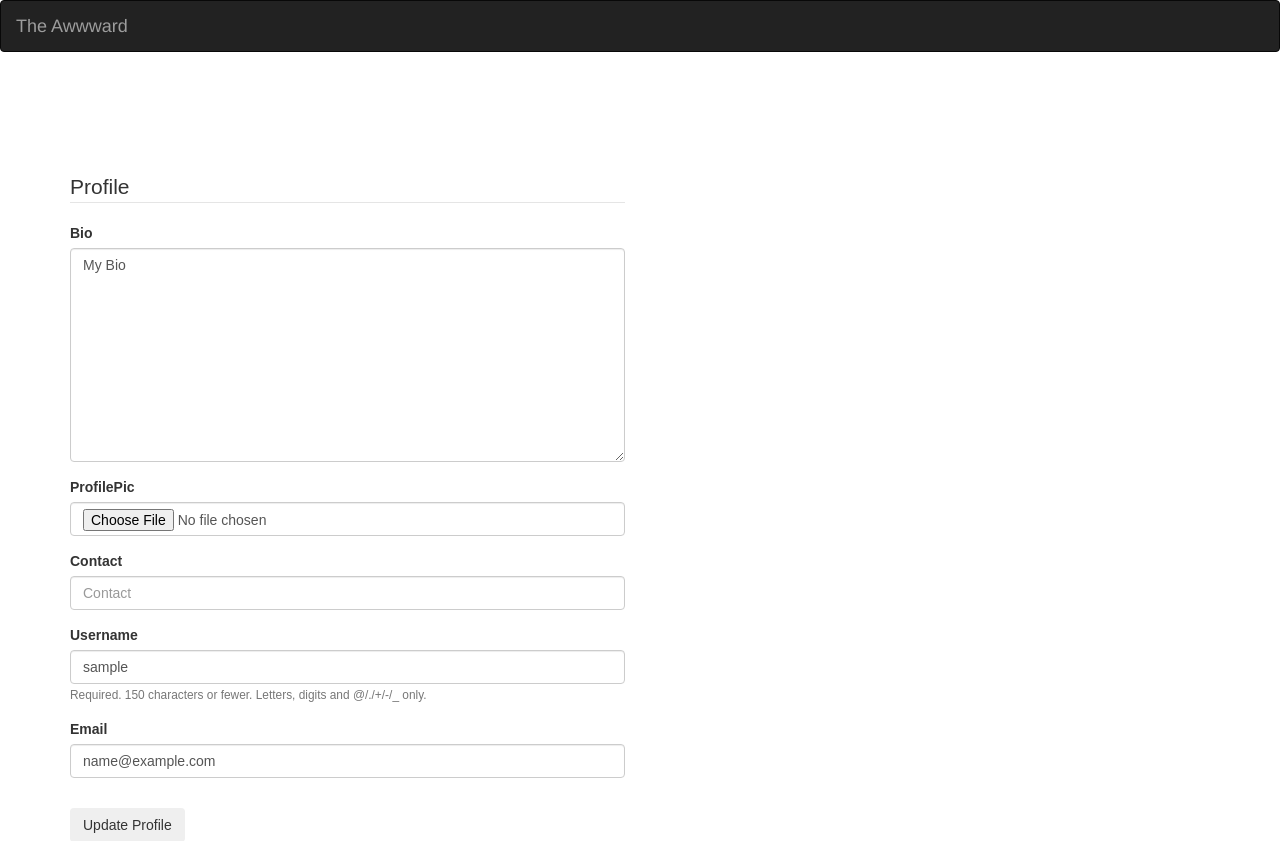
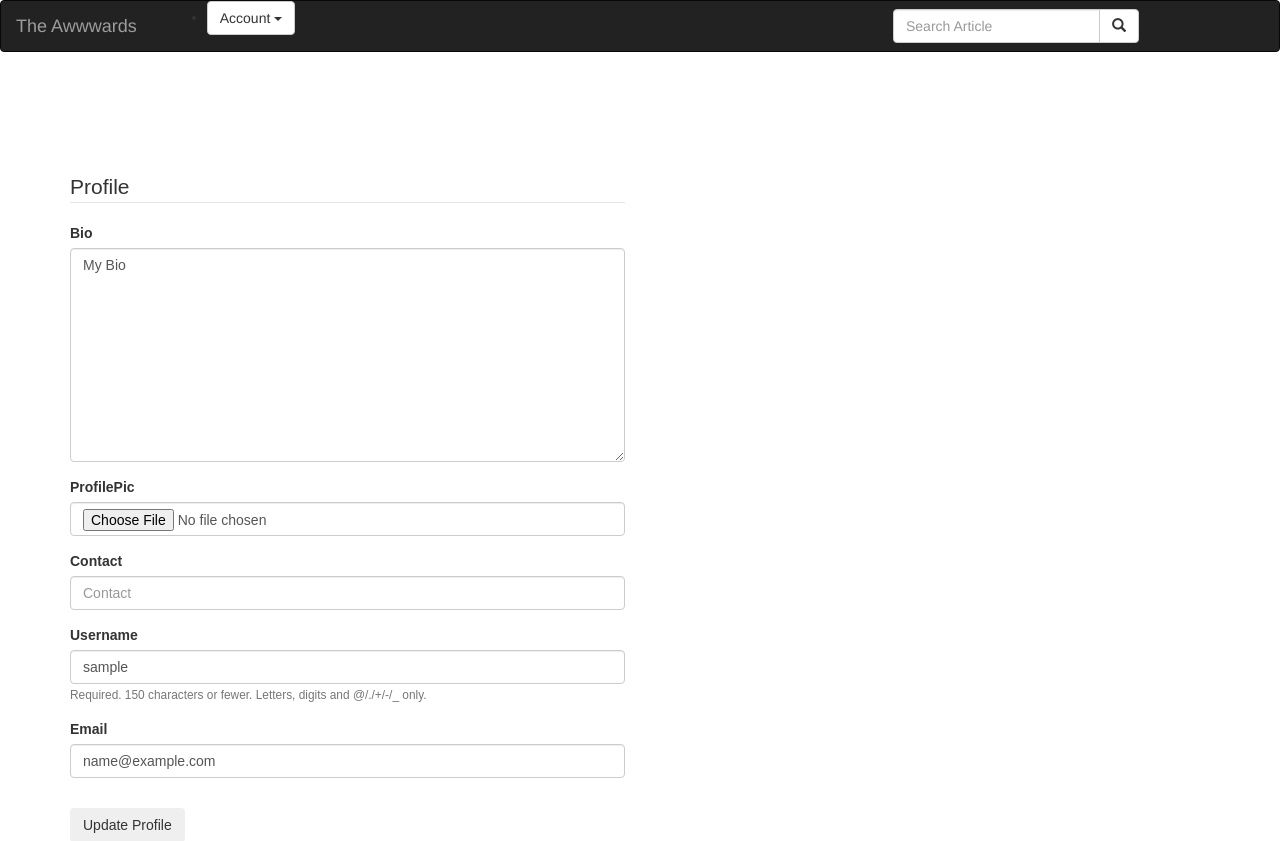
Before and after one commit to Carolwanzuu/neighbourhood, a Django app: page /editprofile/ in a window 1280 px wide. Shown: the top 841 px of the page. Run offline with Django 3.2, Linux system fonts and the light colour scheme; the visitor is signed in with stand-in values (Sample User, id 1); some libraries are stand-ins or nearby versions.

Commit message:
updating navbar

```diff
--- a/Django/awwward/projects/templates/navbar.html
+++ b/Django/awwward/projects/templates/navbar.html
@@ -1,17 +1,67 @@
 <!DOCTYPE html>
 <html lang="en">
+
 <head>
 
   <meta charset="utf-8">
   <meta name="viewport" content="width=device-width, initial-scale=1">
 </head>
+
 <body>
-<nav class="navbar navbar-inverse">
-  <div class="container-fluid">
-    <div class="navbar-header">
-      <a class="navbar-brand" href="#">The Awwward</a>
+  <nav class="navbar navbar-inverse">
+    <div class="container-fluid">
+      <div class="navbar-header">
+        <a class="navbar-brand" href="{% url 'newsToday' %}">The Awwwards</a>
+      </div>
+      <!-- Adding a search form  -->
+      <div class="col-sm-4 col-md-4 navbar-right">
+
+        <form class="navbar-form" role="search" action="{% url 'search_results' %}">
+
+          <div class="input-group">
+            <input type="text" class="form-control" placeholder="Search Article" name="article">
+            <div class="input-group-btn">
+              <button class="btn btn-default" type="submit"><i class="glyphicon glyphicon-search"></i></button>
+            </div>
+          </div>
+
+        </form>
+      </div>
+      <!-- search form end -->
+      <div class="col-sm-6 col-md-6">
+        {% if user.is_authenticated %}
+        <ul>
+          <li class="dropdown">
+            <a href="#" class="dropdown-toggle btn btn-default" data-toggle="dropdown" role="button"
+              aria-expanded="false">Account
+              <span class="caret"></span>
+            </a>
+            <ul class="dropdown-menu" role="menu">
+              <li>
+                <a href="{%url 'newsToday'%}">Home</a>
+              </li>
+              <li>
+                <a href="{%url 'new-article'%}">Create Article</a>
+              </li>
+              <li>
+                <a href="/accounts/password/change">Change Password</a>
+              </li>
+              <li>
+                <a href="/logout">Logout</a>
+              </li>
+            </ul>
+          </li>
+        </ul>
+        {% else %}
+        <li>
+          <a class='btn btn-default' href="/accounts/login">Login</a>
+        </li>
+
+        {% endif %}
+      </div>
+
     </div>
-  </div>
-</nav>
+  </nav>
 </body>
+
 </html>
--- a/Django/awwward/projects/urls.py
+++ b/Django/awwward/projects/urls.py
@@ -3,12 +3,16 @@ from django.conf.urls.static import static
 
 from django.urls import path, include
 from . import views
+from django.contrib.auth import views as auth_views
 
 urlpatterns = [
     path('',views.welcome,name = 'welcome'),
+    path('register/',views.register, name='registration'),
+     path('login/', auth_views.LoginView.as_view(template_name='users/login.html'), name='login'),
     path('profile/',views.Profile,name = 'profile'),
     path('editprofile/',views.edit_Profile,name = 'editprofile'),
     path('searchPro/', views.searchprofile, name='search'),
+    path('logout/', auth_views.LogoutView.as_view(template_name='users/logout.html'), name='logout'),
     path('projects/',views.project,name = 'projects'),
     path('newproject/',views.newProject,name = 'newProject'),
     path('search/', views.search_project, name='search'),
```
